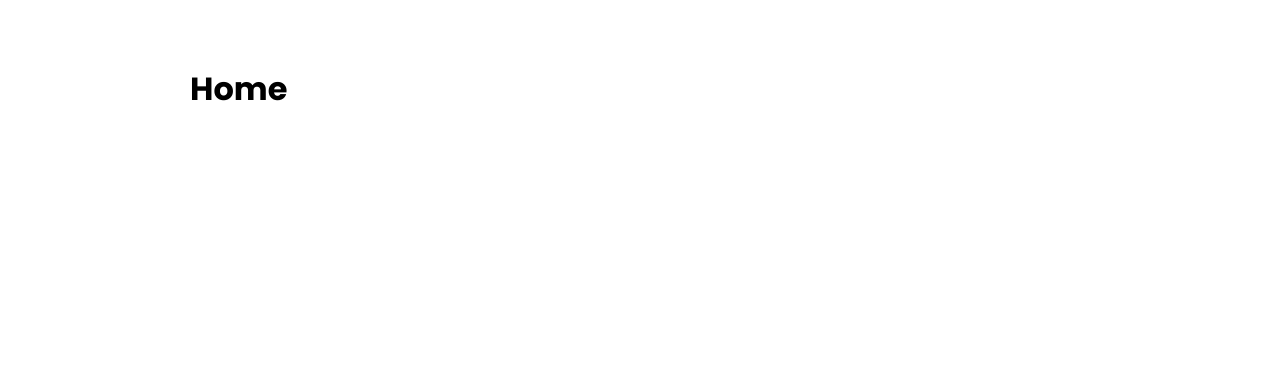
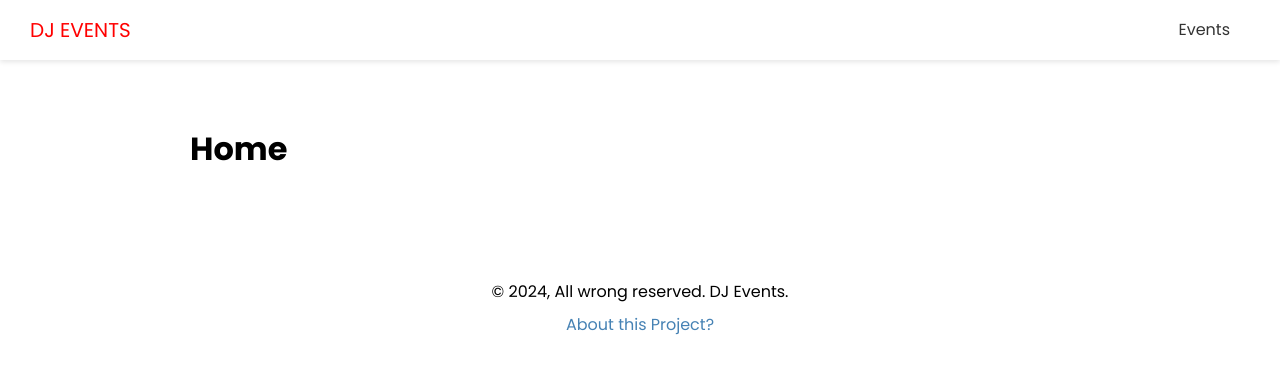
Before and after one commit to Victorola-coder/dj-events, a Next.js app: page / in a window 1280 px wide. Shown: the top 372 px of the page. Built offline with nearby package versions, Linux system fonts and the light colour scheme.

Commit message:
[feat] basic setups✔

```diff
--- a/components/Layout.jsx
+++ b/components/Layout.jsx
@@ -1,5 +1,7 @@
 import Head from 'next/head';
 import Styles from '../styles/Layout.module.css';
+import Header from './header';
+import Footer from './footer';
 
 export default function Layout({ title, keywords, description, children }) {
   return (
@@ -9,7 +11,9 @@ export default function Layout({ title, keywords, description, children }) {
         <meta name='description' content={description} />
         <meta name='keywords' content={keywords} />
       </Head>
+      <Header />
       <div className={Styles.container}>{children}</div>
+      <Footer />
     </div>
   );
 }
--- /dev/null
+++ b/components/footer.jsx
@@ -0,0 +1,19 @@
+import Link from 'next/link';
+import Styles from '../styles/Footer.module.css';
+
+export default function Footer() {
+  return (
+    <footer className={Styles.footer}>
+      <p>
+        &copy;{' '}
+        <span>
+          {' '}
+          {new Date().getUTCFullYear()}, All wrong reserved. DJ Events.
+        </span>
+      </p>
+      <p>
+        <Link href='/about'>About this Project?</Link>
+      </p>
+    </footer>
+  );
+}
--- /dev/null
+++ b/components/header.jsx
@@ -0,0 +1,25 @@
+import Link from 'next/link';
+
+import styles from '../styles/Header.module.css';
+
+export default function Header() {
+  return (
+    <div>
+      <header className={styles.header}>
+        <div className={styles.logo}>
+          <Link href='/'>
+            {/* <a>DJ Events</a> */}
+            DJ Events
+          </Link>
+        </div>
+        <nav>
+          <ul>
+            <li>
+              <Link href='/events'>{/* <a>Events</a> */}Events</Link>
+            </li>
+          </ul>
+        </nav>
+      </header>
+    </div>
+  );
+}
--- a/pages/about/index.js
+++ b/pages/about/index.js
@@ -4,7 +4,8 @@ export default function About() {
   return (
     <Layout title={`About DJ Events`}>
       <div>
-        <h2>About</h2>
+        <h2>About US</h2>
+        <p>Why do you feel you should know more about us? </p>
       </div>
     </Layout>
   );
```
Also changed, not shown: pages/events/index.js (+7 -1 lines).
